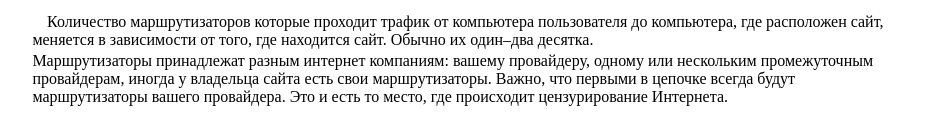
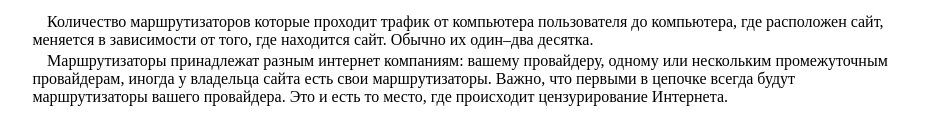
Before and after one commit to blockobhod/blockobhod.github.io, a plain HTML site: page blockobhod.html in a window 1280 px wide. Shown: the part 850-984 px from the top of the page, without its empty margins (167-1109 px from the left). Drawn offline with Linux system fonts and the light colour scheme.

Commit message:
Update with last version

```diff
--- a/blockobhod.html
+++ b/blockobhod.html
@@ -89,7 +89,7 @@ style="display:block;margin:auto;margin-top:4ex;" alt="Схема передач
 </figure>
 <p>Количество маршрутизаторов которые проходит трафик от компьютера пользователя до компьютера, где расположен сайт, меняется в зависимости от того, где находится сайт.
 Обычно их один&ndash;два десятка.</p>
-Маршрутизаторы принадлежат разным интернет компаниям: вашему провайдеру, одному или нескольким промежуточным провайдерам, иногда у владельца сайта есть свои
+<p>Маршрутизаторы принадлежат разным интернет компаниям: вашему провайдеру, одному или нескольким промежуточным провайдерам, иногда у владельца сайта есть свои
 маршрутизаторы. Важно, что первыми в цепочке всегда будут маршрутизаторы вашего провайдера. Это и есть то место, где происходит цензурирование Интернета.</p>
 
 <figure>
```
